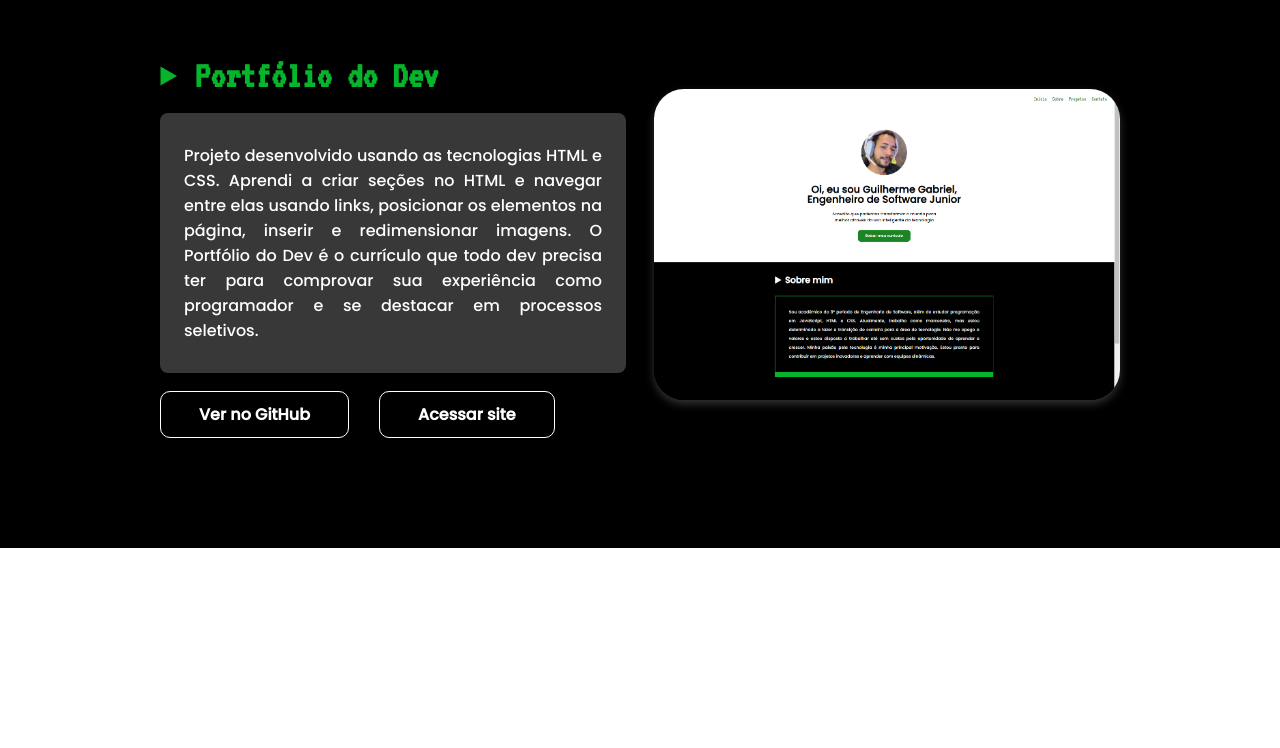
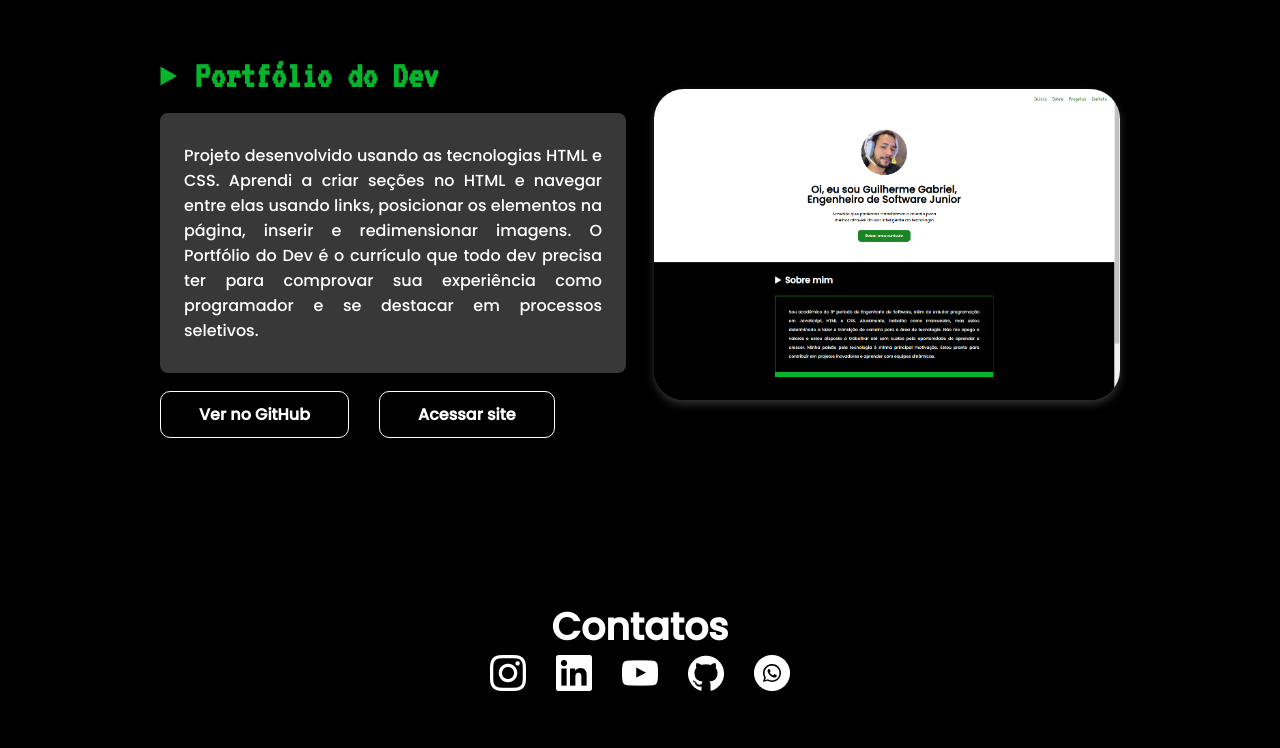
Before and after one commit to Guilherme-Gabriell/portfolio-do-dev, a plain HTML site: page index.html in a window 1280 px wide. Shown: the part 1899-2647 px from the top of the page. Before the commit the page ends 2447 px from the top, so only its background shows below. Drawn offline with Linux system fonts and the light colour scheme.

Commit message:
Seção Contatos criada e estilizada.

```diff
--- a/index.html
+++ b/index.html
@@ -15,7 +15,7 @@
         <div class="header-links">
             <a href="#">Inicio</a>
             <a href="#">Sobre</a>
-            <a href="#">Progetos</a>
+            <a href="#">Projetos</a>
             <a href="#">Contato</a>
         </div>
     </header>
@@ -23,7 +23,7 @@
         <div class="main-section">
             <img class="avatar" src="images/avatar.jpg" alt="Imagem do Guilherme">
             <h1 class="main-title">Oi, eu sou Guilherme Gabriel,<br />Engenheiro de Software Junior</h1>
-            <p class="main-description">Acredito que podemos transformar o mundo para<br /> melhor através do uso
+            <p class="main-description">Acredito que podemos transformar o mundo para<br /> melhor, através do uso
                 inteligente da tecnologia</p>
             <a class="main-botton" href="#">Baixar meu currículo</a>
         </div>
@@ -114,6 +114,29 @@
                     </div>
                 </div>
             </section>
+            <!--Contatos-->
+            <section>
+                <div class="contacts-container">
+                    <h2 class="section-title">Contatos</h2>
+                    <div class="contacts-links">
+                        <a href="https://www.instagram.com/guilherme_gabrielllll?igsh=MXZ2M240aHBzNDZycA%3D%3D&utm_source=qr" target="_blank">
+                            <img src="images/instagram.png" alt="Icone do instagram">
+                        </a>
+                        <a href="#" target="_blank">
+                            <img src="images/linkedin.png" alt="Icone do linkedin">
+                        </a>
+                        <a href="https://youtube.com/@guilhermegabriel5565?si=BviUa2HQP2XdzV_z" target="_blank">
+                            <img src="images/youtube.png" alt="Icone do youtube">
+                        </a>
+                        <a href="https://github.com/Guilherme-Gabriell" target="_blank">
+                            <img src="images/github.png" alt="Icone do GitHub">
+                        </a>
+                        <a href="https://api.whatsapp.com/send?phone=5564993387411" target="_blank">
+                            <img src="images/whatsapp.png" alt="Icone do whatsapp">
+                        </a>
+                    </div>
+                </div>
+            </section>
         </div>
     </main>
 </body>
--- a/styles/style.css
+++ b/styles/style.css
@@ -154,3 +154,14 @@ section {
     padding: 10px 38px;
     font-weight: 700;
 }
+
+.contacts-container {
+    display: flex;
+    flex-direction: column;
+    align-items: center;
+}
+
+.contacts-links {
+    display: flex;
+    gap: 30px;
+}
```
Also changed, not shown: images/github.png (added), images/instagram.png (added), images/linkedin.png (added), images/whatsapp.png (added), images/youtube.png (added).
